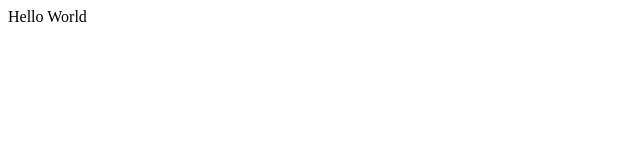
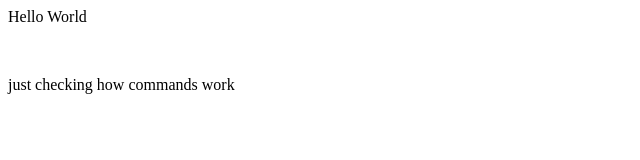
Before and after one commit to dhanush-git07/Dhanush-firstgit, a plain HTML site: page index.html in a window 1280 px wide. Shown: the whole page, without its empty margins (0-640 px from the left). Drawn offline with Linux system fonts and the light colour scheme.

Commit message:
checking how commands work

```diff
--- a/index.html
+++ b/index.html
@@ -1 +1,3 @@
 <p>Hello World</p>
+<br>
+<p>just checking how commands work</p>
```
